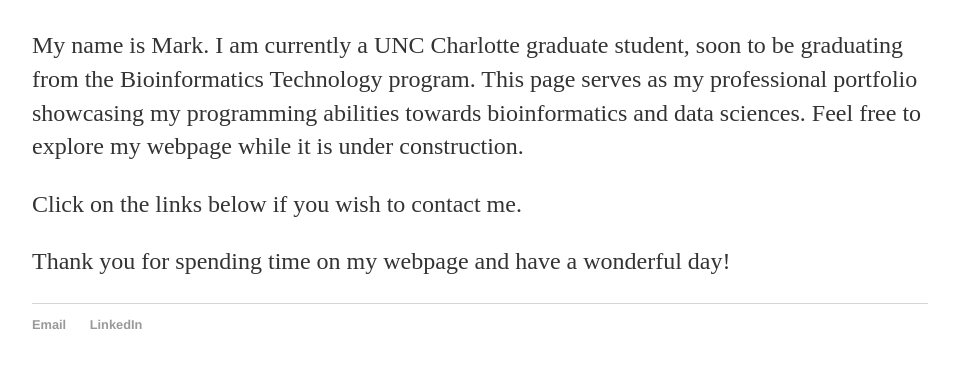
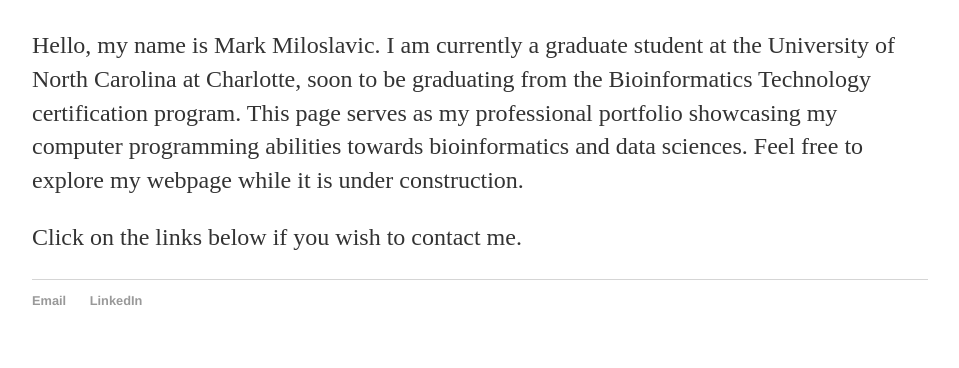
Before and after one commit to Espresso4TheMind/markmiloslavicjr, a plain HTML site: page index.html in a window 1280 px wide. Shown: the part 168-536 px from the top of the page, without its empty margins (160-1119 px from the left). Drawn offline with Linux system fonts and the light colour scheme.

Commit message:
Update index.html

```diff
--- a/index.html
+++ b/index.html
@@ -17,9 +17,8 @@
 		<div class="container">
     		<div class="blurb">
         		<h1>Welcome</h1>
-				<p>My name is Mark. I am currently a UNC Charlotte graduate student, soon to be graduating from the Bioinformatics Technology program. This page serves as my professional portfolio showcasing my programming abilities towards bioinformatics and data sciences. Feel free to explore my webpage while it is under construction.</p>
+				<p>Hello, my name is Mark Miloslavic. I am currently a graduate student at the University of North Carolina at Charlotte, soon to be graduating from the Bioinformatics Technology certification program. This page serves as my professional portfolio showcasing my computer programming abilities towards bioinformatics and data sciences. Feel free to explore my webpage while it is under construction.</p>
 				<p>Click on the links below if you wish to contact me.</p>
-				<p>Thank you for spending time on my webpage and have a wonderful day!</p>
     		</div><!-- /.blurb -->
 		</div><!-- /.container -->
 		<footer>
```
